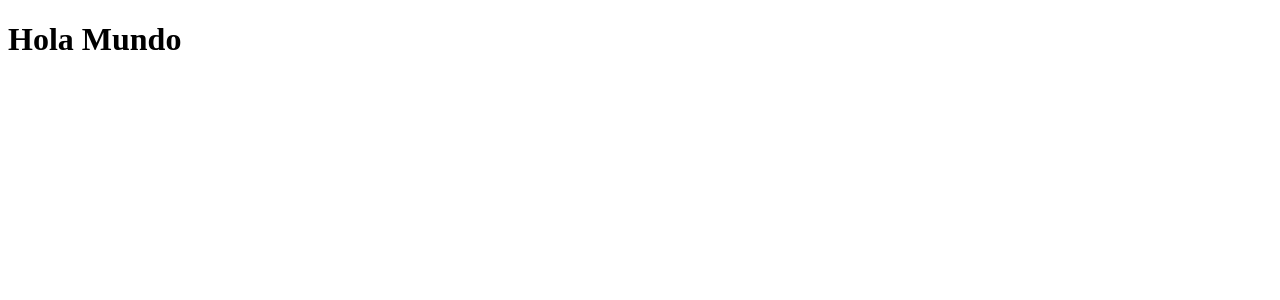
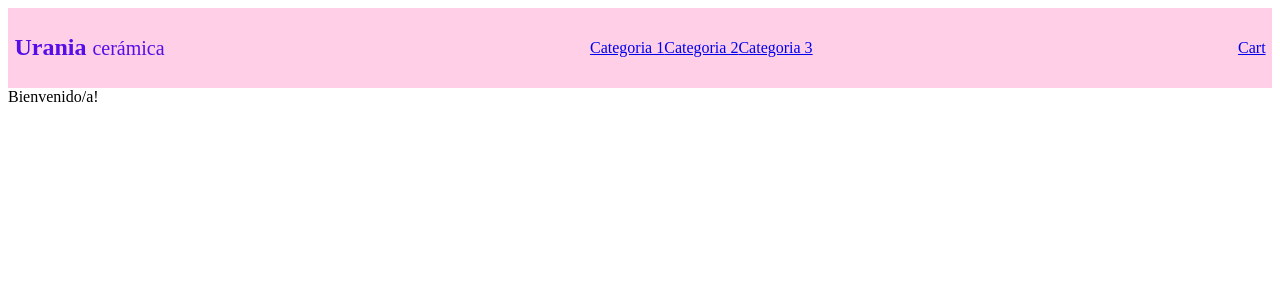
Before and after one commit to fedegomezc/e-commerce-urania, a React (Vite) app: page / in a window 1280 px wide. Shown: the top 300 px of the page. Built offline with nearby package versions, Linux system fonts and the light colour scheme.

Commit message:
Creates Navbar

```diff
--- a/package.json
+++ b/package.json
@@ -10,7 +10,8 @@
   },
   "dependencies": {
     "react": "^18.2.0",
-    "react-dom": "^18.2.0"
+    "react-dom": "^18.2.0",
+    "styled-components": "^5.3.6"
   },
   "devDependencies": {
     "@types/react": "^18.0.24",
--- a/src/App.jsx
+++ b/src/App.jsx
@@ -1,6 +1,12 @@
+import Navbar from './components/Navbar/Navbar';
+import ItemListContainer from './components/ItemListContainer';
+
 const App = () => {
   return(
-    <h1>Hola Mundo</h1>
+    <>
+      <Navbar />
+      <ItemListContainer mensaje="Bienvenido/a!" />
+    </>
   )
 }
 
--- /dev/null
+++ b/src/components/ItemListContainer.jsx
@@ -0,0 +1,7 @@
+const ItemListContainer = (props) => {
+    return (
+        <div>{props.mensaje}</div>
+    )
+}
+
+export default ItemListContainer;
--- /dev/null
+++ b/src/components/Navbar/CartWidget.jsx
@@ -0,0 +1,6 @@
+const CartWidget = () => {
+    return(
+        <a href="#">Cart</a>
+    )
+}
+export default CartWidget;
--- /dev/null
+++ b/src/components/Navbar/Navbar.jsx
@@ -0,0 +1,34 @@
+import styled from 'styled-components'
+import CartWidget from './CartWidget';
+
+const Navbar = () => {
+    return (
+        <NavContainer>
+            <h2><span>Urania </span><small>cerámica</small></h2>
+            <div>
+                <a href="#">Categoria 1</a>
+                <a href="#">Categoria 2</a>
+                <a href="#">Categoria 3</a>
+            </div>
+            <CartWidget />
+
+        </NavContainer>
+    )
+}
+
+export default Navbar;
+
+const NavContainer = styled.nav`
+    h2{
+        color: #550ee7;
+        font-weight: 400;
+        span{
+            font-weight: bold;
+        }
+    }
+    padding: .4rem;
+    background-color: #ffcfe7;
+    display: flex;
+    align-items: center;
+    justify-content: space-between;
+`
```
Also changed, not shown: 1 other file (tests, documents, lock files or other folders).
